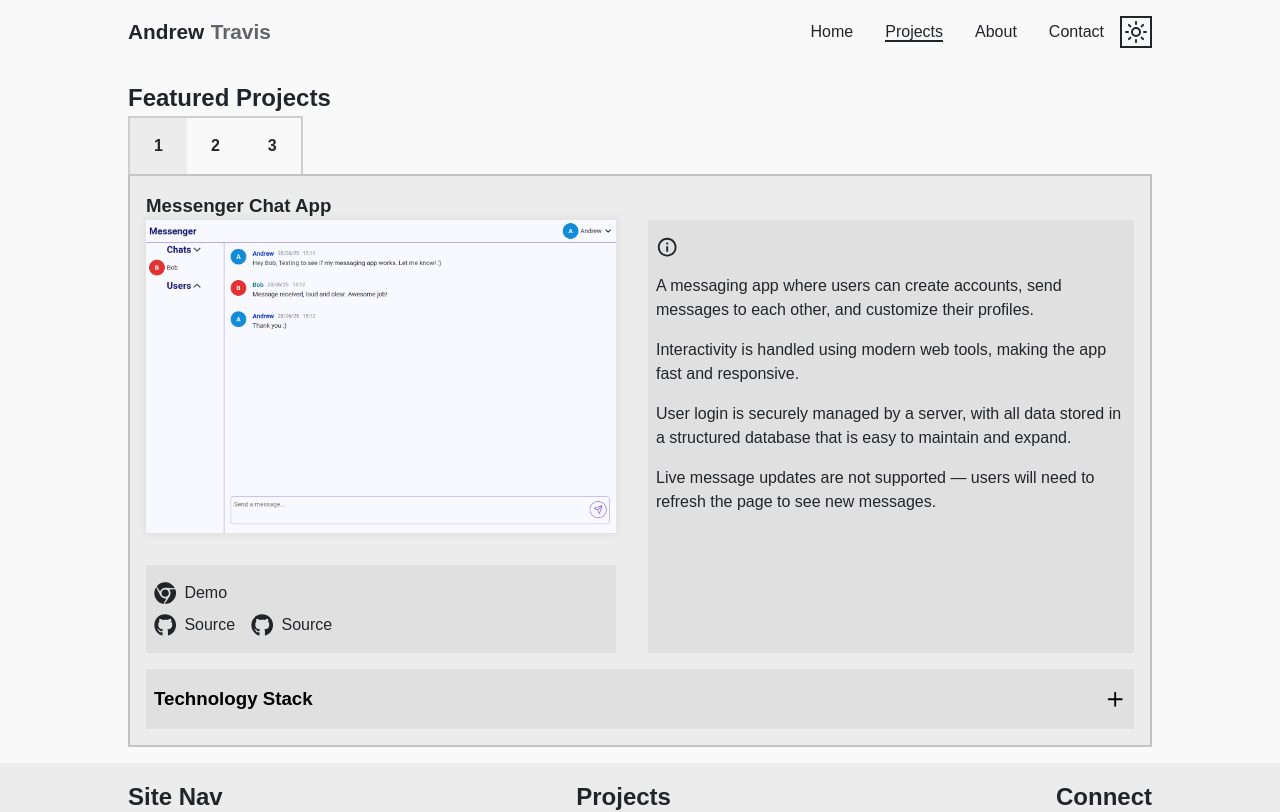
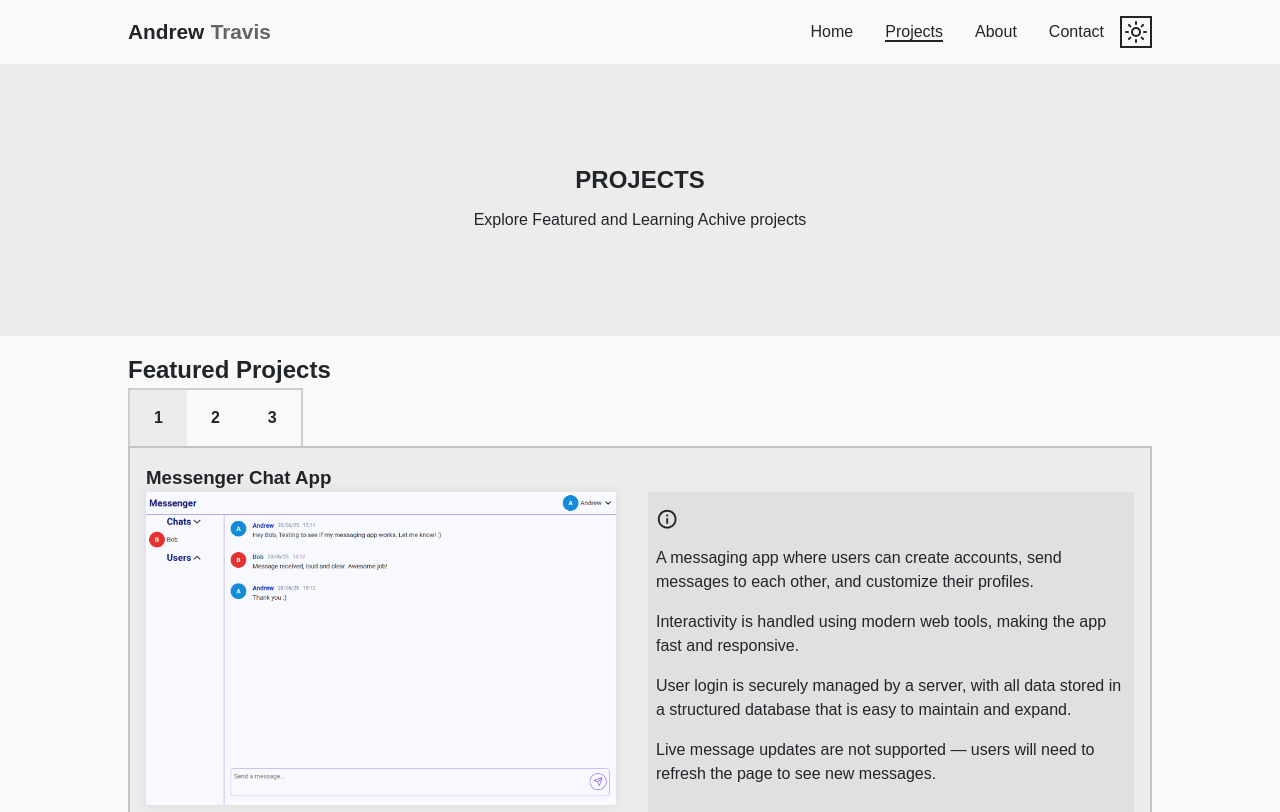
Before and after one commit to AndrewAttemptsCode/portfolio-client, a React (Vite) app: page /projects in a window 1280 px wide. Shown: the top 812 px of the page. Built offline with nearby package versions, Linux system fonts and the light colour scheme.

Commit message:
feat: add HeroBanner to projects page

```diff
--- a/src/pages/ProjectsPage.jsx
+++ b/src/pages/ProjectsPage.jsx
@@ -1,8 +1,10 @@
 import FeaturedProjects from "../components/FeaturedProjects";
+import HeroBanner from "../components/HeroBanner";
 
 const ProjectsPage = () => {
   return (
     <>
+      <HeroBanner title="Projects" subtitle="Explore Featured and Learning Achive projects" />
       <FeaturedProjects />
     </>
   );
```
